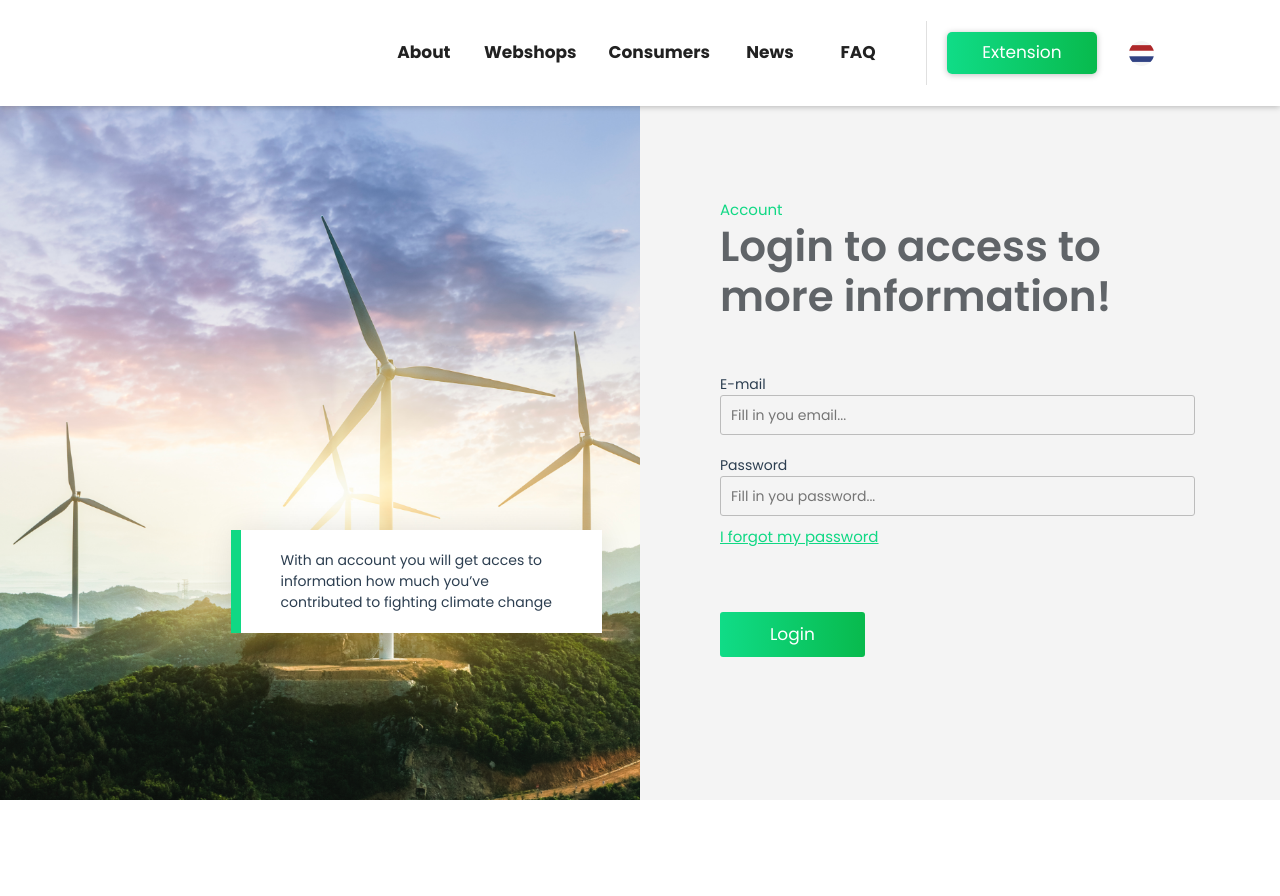
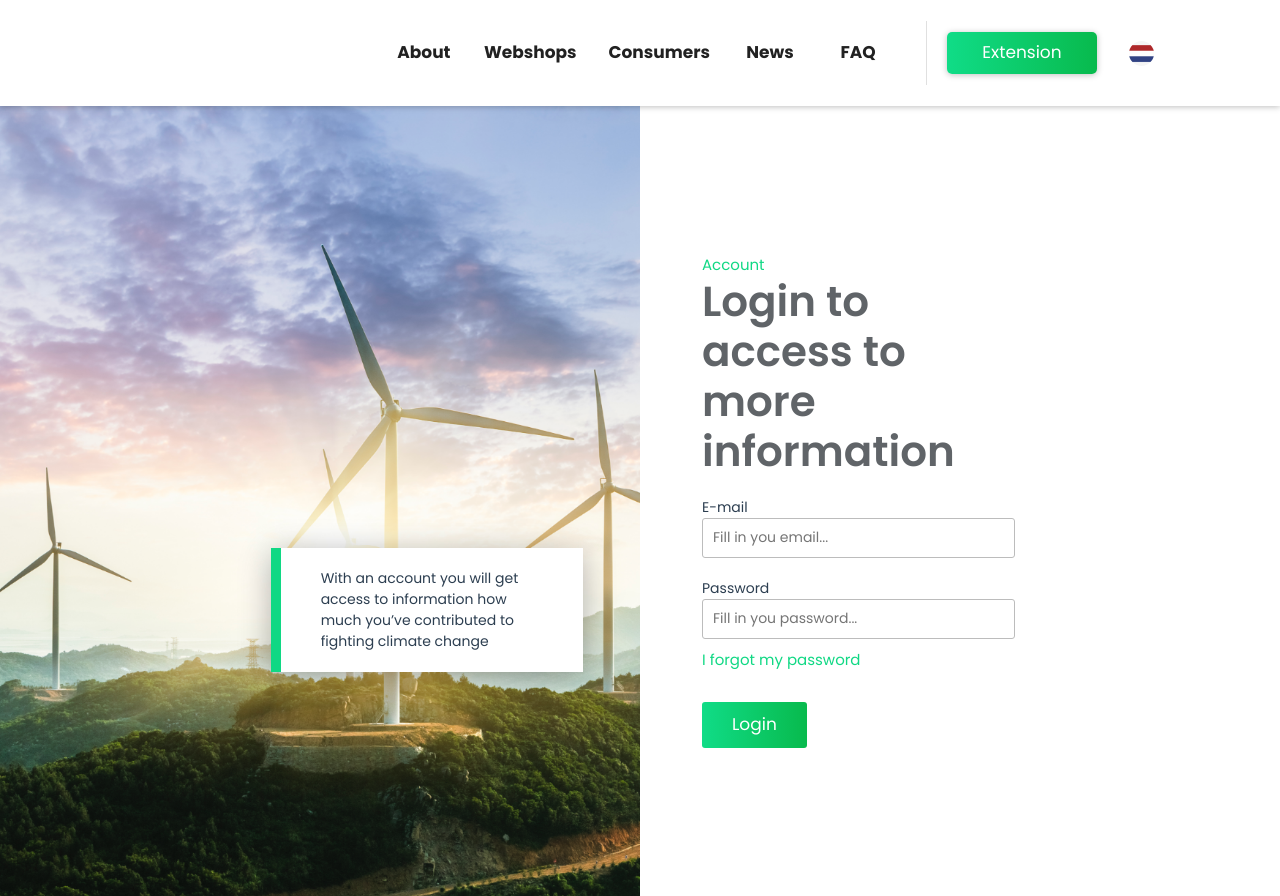
Before and after one commit to Mil0dV/co2ok-dojo-2.0, a Vue app in the folder frontend/: page /login in a window 1280 px wide. Before the commit the page ends 800 px from the top, so only its background shows below. Built offline with nearby package versions, Linux system fonts and the light colour scheme; what v-animate-css would draw is missing.

Commit message:
Login formulie responsive gemaakt

```diff
--- a/frontend/src/components/Form/LoginForm.vue
+++ b/frontend/src/components/Form/LoginForm.vue
@@ -1,23 +1,38 @@
 <template>
-    <div class="login__container">
-        <div class="login__col-1 ">
-            <div class="login__info" style="animation-delay: 1s;">
+    <v-container class="register__container ma-0 pa-0" fluid align-center grid-list-md text-xs-center>
+        <v-layout class="register__layout  ma-0 pa-0" wrap row>
+            <v-flex class="register__col-1" xs12 sm12 md6>
+                <v-layout class="register__col-filler" wrap>
+
+                </v-layout>
+
+                <v-layout row wrap>
+                    <v-flex xs12 sm7 lg6 offset-md2 offset-lg5>
+                        <div class="login__info animated fadeInUp">
                             <p class="login__info-text">
-                    With an account you will get acces to information how much you’ve contributed to fighting climate
+                                With an account you will get access to information how much you’ve contributed to
+                                fighting climate
                                 change
                             </p>
                         </div>
+                    </v-flex>
+                </v-layout>
+            </v-flex>
+
+            <v-flex xs12 sm12 md6 lg4>
+                <v-layout justify-center align-center column wrap class="hidden-sm-and-down pa-5">
+                </v-layout>
+
+                <v-layout class="register__layout-form pa-5" justify-center align-center column wrap>
+                    <v-flex class="register__form-mb" justify-center align-center column wrap xs6 lg4>
+                        <form v-model="valid" class="login__form">
+                            <div class="login__header-group animated fadeInUp">
+                                <p class="login__form-header">Account</p>
+                                <p class="login__form-title">Login to access to more information</p>
                             </div>
 
-        <div class="login__col-2">
-            <v-form v-model="valid" class="login__form">
-                <div class="login__header-group">
-                    <p class="login__form-header">Account</p>
-                    <p class="login__form-title">Login to access to more information!</p>
-                </div>
 
-                <div class="login__group">
-
+                            <div class="login__group animated fadeInUp">
                                 <label class="login__group">
                                     E-mail
                                     <input class="login__group-input" v-model="email"
@@ -37,22 +52,32 @@
                                 </div>
                             </div>
 
-                <button type="submit" @keyup.enter="login()" @click.prevent="login()"
+                            <div style="width: 100%; text-align: left;" class="animated fadeInUp ">
+                                <br>
+                                <button type="submit" @keyup.enter="login()"
+                                        @click.prevent="login()"
                                         class="login__submit">
                                     <span v-if="send === false">Login</span>
                                     <v-progress-circular v-else indeterminate color="white">
                                     </v-progress-circular>
                                 </button>
-            </v-form>
                             </div>
 
+                        </form>
+                    </v-flex>
+                </v-layout>
+
+                <v-layout justify-center align-center column wrap class="hidden-sm-and-down pa-5">
+                </v-layout>
+            </v-flex>
+        </v-layout>
         <PasswordForgotModal/>
-    </div>
+    </v-container>
 </template>
+
 
 <script>
     const PasswordForgotModal = () => import('@/components/Layout/PasswordForgotModal')
-
     import axios from 'axios'
 
     export default {
@@ -119,16 +144,18 @@
                                     this.$store.commit('isLoggedIn', response.data.authenticate)
                                     this.$store.dispatch('commitGetUserData');
                                     //userSession return a boolean of de authenticate status of the user
-                                    if(this.$store.state.Authenticated)
-                                    {
+                                    if (this.$store.state.Authenticated) {
                                         this.$router.push('dashboard')
-                                    }else{
+                                    } else {
                                         // this.$router.push('login')
                                         alert('not authenticated')
                                         window.location.href = '/login'
                                     }
-                                }else{
-                                    let errormessage = {title: 'Oops... Something went wrong!', text: rsponse.data.error}
+                                } else {
+                                    let errormessage = {
+                                        title: 'Oops... Something went wrong!',
+                                        text: rsponse.data.error
+                                    }
                                     this.errorMessage(errormessage)
                                 }
                             }
@@ -144,59 +171,54 @@
     }
 </script>
 
-<!-- Add "scoped" attribute to limit CSS to this component only -->
 <style scoped>
-    .login__container {
-        flex: 1 1 auto;
+    .register__container {
+        height: 100%;
+        background: white;
+    }
+
+    .register__layout {
+        height: 100%;
+    }
+
+    .register__col-1 {
+        flex: 1;
         display: flex;
-        height: 100%;
+        justify-content: center;
+        flex-direction: column;
+        align-items: center;
+        background: url('../../assets/images/login/loginscreen.png') no-repeat center center;
+        background-size: cover;
+        min-height: 300px;
+    }
+
+    .register__col-filler {
+        flex: 2;
+    }
+
+    .register__layout-form {
         overflow: hidden;
     }
 
-    .login__col-1 {
-        flex: 1;
-        display: flex;
-        justify-content: center;
-        align-items: center;
-        background: url('../../assets/images/login/loginscreen.png') no-repeat center center;
-        background-size: cover;
-    }
-
     .login__info {
-        margin-bottom: -40%;
-        margin-right: -30%;
         background: white;
         border-left: 10px solid #10D884;
-        max-width: 422px;
-        box-shadow: 0 0px 30px 0 rgba(0, 0, 0, 0.10);
-
+        width: 100%;
+        box-shadow: 0 5px 30px 0 rgba(0, 0, 0, 0.30);
     }
 
     .login__info-text {
-        max-width: 361px;
         margin: 0;
         padding: 20px 40px;
         text-align: left;
     }
 
-    .login__col-2 {
-        flex: 1;
+    .login__form {
         display: flex;
+        flex-direction: column;
         justify-content: flex-start;
         align-items: center;
-
-    }
-
-    .login__form {
-        padding: 0 0 0 80px;
-        max-width: 555px;
-        max-height: 458px;
-        height: 100%;
-        display: flex;
-        flex-direction: column;
-        justify-content: space-between;
-        align-items: flex-start;
-        margin-bottom: 50px;
+        margin-left: 10px;
     }
 
     .login__header-group {
@@ -211,7 +233,6 @@
     }
 
     .login__form-title {
-        font-family: 'Poppins', sans-serif;
         text-align: left;
         line-height: 50px;
         font-size: 42px;
@@ -230,6 +251,24 @@
         width: 100%;
     }
 
+    .login__accept {
+        display: flex;
+        flex-direction: row;
+        justify-content: flex-start;
+        align-items: center;
+    }
+
+    .login__accept a {
+        margin-bottom: 5px;
+        flex: 30;
+        color: black;
+        text-decoration: none;
+    }
+
+    .login__accept a:visited {
+        color: black;
+    }
+
     .login__group-input {
         border-radius: 3px;
         border: 1px solid #BCBCBC;
@@ -243,12 +282,21 @@
         text-align: left;
     }
 
+
+    .register__button-group {
+        margin-top: 30px;
+        width: 100%;
+        display: flex;
+        flex-direction: row;
+        justify-content: space-between;
+    }
+
     .login__submit {
         font-family: 'Poppins', sans-serif;
-        margin-top: 20px;
         color: white;
-        background: linear-gradient(to right, #10DC87, #08BA4D);
-        padding: 10px 50px;
+        background-image: linear-gradient(to right, #10DC87, #08BA4D);
+        background-size: 100% auto;
+        padding: 10px 30px;
         border-radius: 3px;
         top: 0px;
         position: relative;
@@ -256,14 +304,76 @@
         font-size: 17px;
     }
 
-    .login__submit:hover {
+    .login__back {
+        padding: 10px 30px;
+        border-radius: 3px;
+        top: 0px;
+        position: relative;
+        transition: 0.2s ease-in-out;
+        font-size: 17px;
+        border: 2px solid #9F9F9F;
+        background: transparent;
+        color: #9F9F9F;
+    }
+
+    .login__submit:hover, .login__back:hover {
         top: -5px;
+        background-size: 200% auto;
+        background-position: right center;
         transition: 0.2s ease-in-out;
     }
 
-    .forgot__password {
-        cursor: pointer;
-        text-decoration: underline;
+    .login__group-wrapper {
+        display: flex;
+        flex-direction: row;
+        justify-content: space-between;
+    }
+
+    .login__group-wrapper > *:first-child {
+        max-width: 300px;
+    }
+
+    .login__group-wrapper > *:nth-child(2) {
+        max-width: 140px;
+    }
+
+    .asterik {
+        color: red;
+    }
+
+    @media (max-width: 600px) {
+        .login__form {
+            /*margin-top: -90px;*/
+            width: 102%;
+            margin: 0 !important;
+            padding: 0 !important;
+        }
+
+        .register__layout-form {
+            padding: 5px;
+        }
+
+        .register__form-mb {
+            margin: 0;
+            padding: 0 !important;
+        }
+
+        .login__form-title {
+            font-size: 30px;
+            line-height: 35px;
+        }
+
+        .login__group-wrapper > *:first-child {
+            max-width: 200px;
+        }
+
+        .login__group-wrapper > *:nth-child(2) {
+            max-width: 25%;
+        }
+
+        .login__back {
+            padding: 5px 15px;
+        }
     }
 
 </style>
```
Lines whose indentation alone changed are shown as unchanged.
